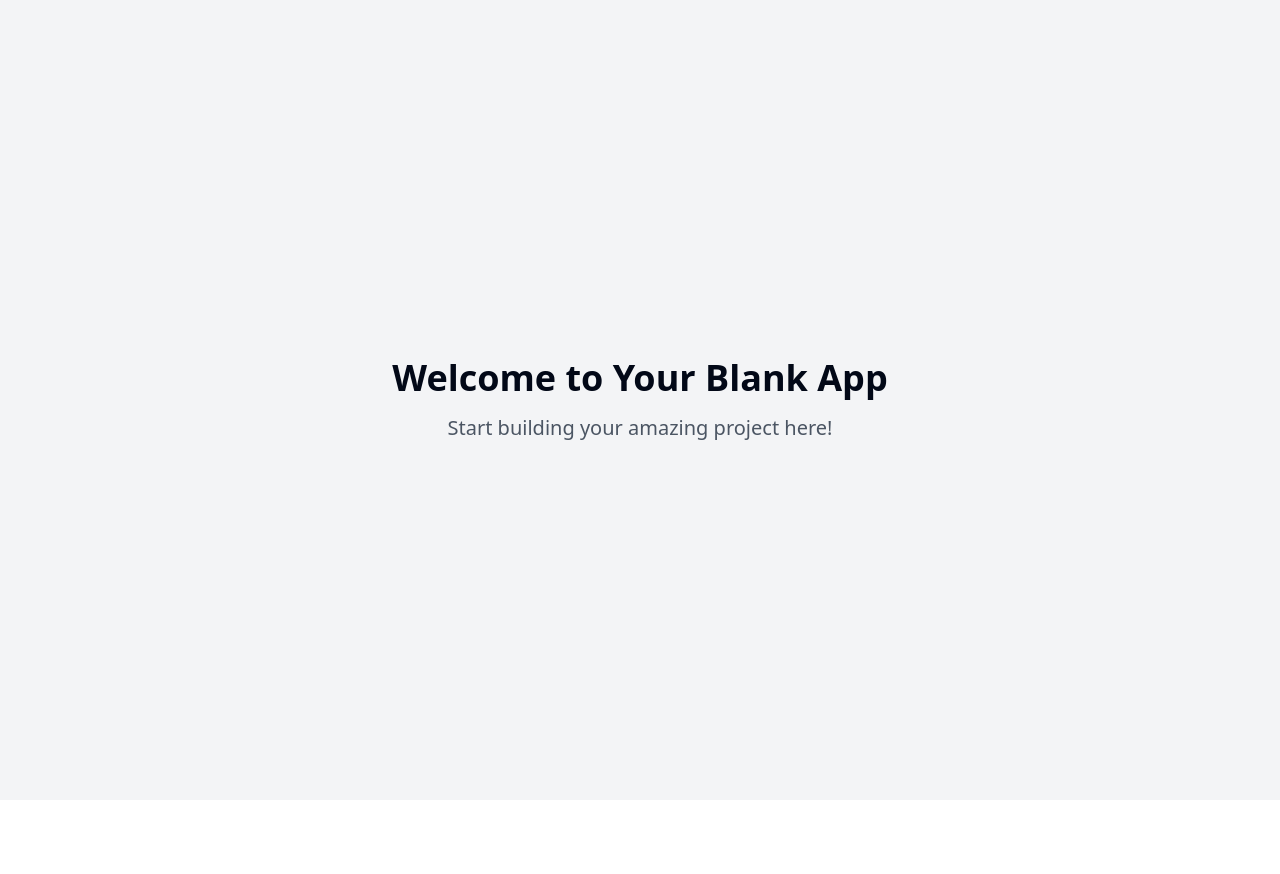
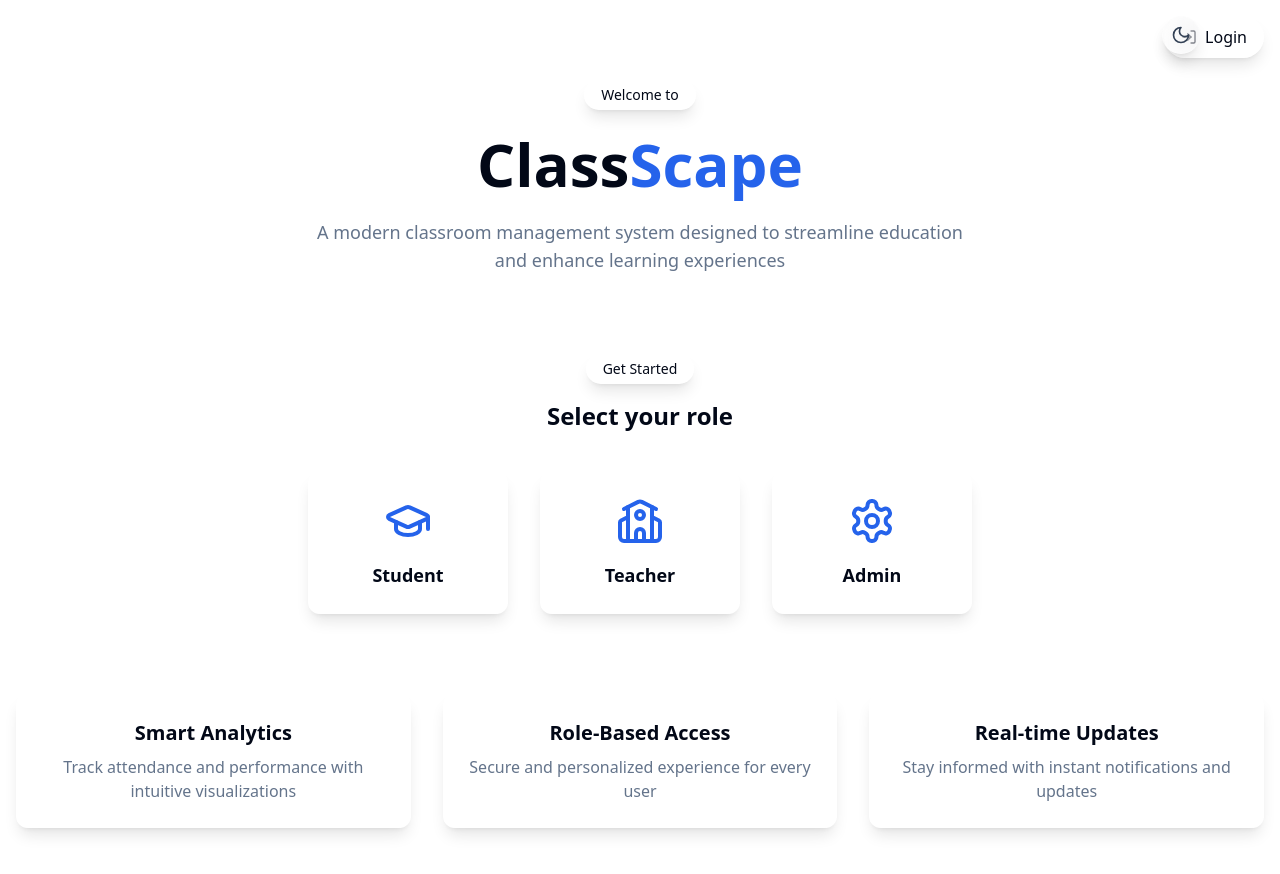
Before and after one commit to PavanBollepalli/class-scape-hub, a React (Vite) app: page / in a window 1280 px wide. Shown: the top 874 px of the page. Before the commit the page ends 800 px from the top, so only its background shows below. Built offline with nearby package versions, Linux system fonts and the light colour scheme.

Commit message:
Implement Classroom Management System
This commit implements a Classroom Management System (CMS) with features for students, teachers, and administrators, including role-based dashboards, authentication, and analytics.  The system supports light/dark mode and is fully responsive.

```diff
--- /dev/null
+++ b/src/components/LoginButton.tsx
@@ -0,0 +1,11 @@
+
+import { LogIn } from "lucide-react";
+
+export const LoginButton = () => {
+  return (
+    <button className="fixed top-4 right-4 flex items-center gap-2 glass px-4 py-2 rounded-full transition-all duration-300 hover:scale-105">
+      <LogIn className="w-4 h-4" />
+      <span>Login</span>
+    </button>
+  );
+};
--- /dev/null
+++ b/src/components/RoleCard.tsx
@@ -0,0 +1,33 @@
+
+import { GraduationCap, School, Settings } from "lucide-react";
+
+interface RoleCardProps {
+  role: "student" | "teacher" | "admin";
+  onClick: () => void;
+}
+
+const roleIcons = {
+  student: GraduationCap,
+  teacher: School,
+  admin: Settings,
+};
+
+const roleLabels = {
+  student: "Student",
+  teacher: "Teacher",
+  admin: "Admin",
+};
+
+export const RoleCard = ({ role, onClick }: RoleCardProps) => {
+  const Icon = roleIcons[role];
+
+  return (
+    <button
+      onClick={onClick}
+      className="glass p-6 rounded-xl transition-all duration-300 hover:scale-105 flex flex-col items-center gap-4 min-w-[200px]"
+    >
+      <Icon className="w-12 h-12 text-primary" />
+      <span className="text-lg font-semibold">{roleLabels[role]}</span>
+    </button>
+  );
+};
--- /dev/null
+++ b/src/components/ThemeToggle.tsx
@@ -0,0 +1,31 @@
+
+import { Moon, Sun } from "lucide-react";
+import { useEffect, useState } from "react";
+
+export const ThemeToggle = () => {
+  const [isDark, setIsDark] = useState(false);
+
+  useEffect(() => {
+    const isDarkMode = document.documentElement.classList.contains("dark");
+    setIsDark(isDarkMode);
+  }, []);
+
+  const toggleTheme = () => {
+    document.documentElement.classList.toggle("dark");
+    setIsDark(!isDark);
+  };
+
+  return (
+    <button
+      onClick={toggleTheme}
+      className="fixed top-4 right-20 p-2 rounded-full glass transition-all duration-300 hover:scale-110"
+      aria-label="Toggle theme"
+    >
+      {isDark ? (
+        <Sun className="w-5 h-5 text-yellow-300" />
+      ) : (
+        <Moon className="w-5 h-5 text-slate-700" />
+      )}
+    </button>
+  );
+};
--- a/src/index.css
+++ b/src/index.css
@@ -1,3 +1,4 @@
+
 @tailwind base;
 @tailwind components;
 @tailwind utilities;
@@ -6,87 +7,56 @@
   :root {
     --background: 0 0% 100%;
     --foreground: 222.2 84% 4.9%;
-
     --card: 0 0% 100%;
     --card-foreground: 222.2 84% 4.9%;
-
     --popover: 0 0% 100%;
     --popover-foreground: 222.2 84% 4.9%;
-
-    --primary: 222.2 47.4% 11.2%;
+    --primary: 221.2 83.2% 53.3%;
     --primary-foreground: 210 40% 98%;
-
     --secondary: 210 40% 96.1%;
     --secondary-foreground: 222.2 47.4% 11.2%;
-
     --muted: 210 40% 96.1%;
     --muted-foreground: 215.4 16.3% 46.9%;
-
     --accent: 210 40% 96.1%;
     --accent-foreground: 222.2 47.4% 11.2%;
-
     --destructive: 0 84.2% 60.2%;
     --destructive-foreground: 210 40% 98%;
-
     --border: 214.3 31.8% 91.4%;
     --input: 214.3 31.8% 91.4%;
-    --ring: 222.2 84% 4.9%;
-
-    --radius: 0.5rem;
-
-    --sidebar-background: 0 0% 98%;
-
-    --sidebar-foreground: 240 5.3% 26.1%;
-
-    --sidebar-primary: 240 5.9% 10%;
-
-    --sidebar-primary-foreground: 0 0% 98%;
-
-    --sidebar-accent: 240 4.8% 95.9%;
-
-    --sidebar-accent-foreground: 240 5.9% 10%;
-
-    --sidebar-border: 220 13% 91%;
-
-    --sidebar-ring: 217.2 91.2% 59.8%;
+    --ring: 221.2 83.2% 53.3%;
+    --radius: 0.75rem;
   }
 
   .dark {
     --background: 222.2 84% 4.9%;
     --foreground: 210 40% 98%;
-
     --card: 222.2 84% 4.9%;
     --card-foreground: 210 40% 98%;
-
     --popover: 222.2 84% 4.9%;
     --popover-foreground: 210 40% 98%;
-
-    --primary: 210 40% 98%;
+    --primary: 217.2 91.2% 59.8%;
     --primary-foreground: 222.2 47.4% 11.2%;
-
     --secondary: 217.2 32.6% 17.5%;
     --secondary-foreground: 210 40% 98%;
-
     --muted: 217.2 32.6% 17.5%;
     --muted-foreground: 215 20.2% 65.1%;
-
     --accent: 217.2 32.6% 17.5%;
     --accent-foreground: 210 40% 98%;
-
     --destructive: 0 62.8% 30.6%;
     --destructive-foreground: 210 40% 98%;
-
     --border: 217.2 32.6% 17.5%;
     --input: 217.2 32.6% 17.5%;
-    --ring: 212.7 26.8% 83.9%;
-    --sidebar-background: 240 5.9% 10%;
-    --sidebar-foreground: 240 4.8% 95.9%;
-    --sidebar-primary: 224.3 76.3% 48%;
-    --sidebar-primary-foreground: 0 0% 100%;
-    --sidebar-accent: 240 3.7% 15.9%;
-    --sidebar-accent-foreground: 240 4.8% 95.9%;
-    --sidebar-border: 240 3.7% 15.9%;
-    --sidebar-ring: 217.2 91.2% 59.8%;
+    --ring: 224.3 76.3% 48%;
+  }
+}
+
+@layer utilities {
+  .glass {
+    @apply bg-white/10 backdrop-blur-lg border border-white/20 shadow-lg;
+  }
+
+  .dark .glass {
+    @apply bg-black/10 border-white/10;
   }
 }
 
@@ -94,8 +64,7 @@
   * {
     @apply border-border;
   }
-
   body {
-    @apply bg-background text-foreground;
+    @apply bg-background text-foreground antialiased;
   }
 }
--- a/src/pages/Index.tsx
+++ b/src/pages/Index.tsx
@@ -1,12 +1,66 @@
-// Update this page (the content is just a fallback if you fail to update the page)
+
+import { LoginButton } from "@/components/LoginButton";
+import { RoleCard } from "@/components/RoleCard";
+import { ThemeToggle } from "@/components/ThemeToggle";
+import { useState } from "react";
 
 const Index = () => {
+  const [selectedRole, setSelectedRole] = useState<"student" | "teacher" | "admin" | null>(null);
+
   return (
-    <div className="min-h-screen flex items-center justify-center bg-gray-100">
-      <div className="text-center">
-        <h1 className="text-4xl font-bold mb-4">Welcome to Your Blank App</h1>
-        <p className="text-xl text-gray-600">Start building your amazing project here!</p>
-      </div>
+    <div className="min-h-screen w-full overflow-hidden">
+      <LoginButton />
+      <ThemeToggle />
+
+      <main className="container mx-auto px-4 py-20">
+        <div className="space-y-6 text-center animate-fadeIn">
+          <span className="px-4 py-1 text-sm rounded-full glass inline-block">
+            Welcome to
+          </span>
+          <h1 className="text-4xl md:text-6xl font-bold">
+            Class<span className="text-primary">Scape</span>
+          </h1>
+          <p className="text-lg text-muted-foreground max-w-2xl mx-auto">
+            A modern classroom management system designed to streamline education and enhance learning experiences
+          </p>
+        </div>
+
+        <div className="mt-20">
+          <div className="text-center mb-10 animate-fadeIn">
+            <span className="px-4 py-1 text-sm rounded-full glass inline-block">
+              Get Started
+            </span>
+            <h2 className="text-2xl font-semibold mt-4">Select your role</h2>
+          </div>
+
+          <div className="flex flex-wrap justify-center gap-8 animate-fadeIn">
+            <RoleCard role="student" onClick={() => setSelectedRole("student")} />
+            <RoleCard role="teacher" onClick={() => setSelectedRole("teacher")} />
+            <RoleCard role="admin" onClick={() => setSelectedRole("admin")} />
+          </div>
+        </div>
+
+        <div className="mt-20 grid grid-cols-1 md:grid-cols-3 gap-8 animate-fadeIn">
+          <div className="glass p-6 rounded-xl text-center">
+            <h3 className="text-xl font-semibold mb-2">Smart Analytics</h3>
+            <p className="text-muted-foreground">
+              Track attendance and performance with intuitive visualizations
+            </p>
+          </div>
+          <div className="glass p-6 rounded-xl text-center">
+            <h3 className="text-xl font-semibold mb-2">Role-Based Access</h3>
+            <p className="text-muted-foreground">
+              Secure and personalized experience for every user
+            </p>
+          </div>
+          <div className="glass p-6 rounded-xl text-center">
+            <h3 className="text-xl font-semibold mb-2">Real-time Updates</h3>
+            <p className="text-muted-foreground">
+              Stay informed with instant notifications and updates
+            </p>
+          </div>
+        </div>
+      </main>
     </div>
   );
 };
--- a/tailwind.config.ts
+++ b/tailwind.config.ts
@@ -1,3 +1,4 @@
+
 import type { Config } from "tailwindcss";
 
 export default {
@@ -12,85 +13,82 @@ export default {
   theme: {
     container: {
       center: true,
-			padding: '2rem',
+      padding: "2rem",
       screens: {
-				'2xl': '1400px'
-			}
+        "2xl": "1400px",
+      },
     },
     extend: {
       colors: {
-				border: 'hsl(var(--border))',
-				input: 'hsl(var(--input))',
-				ring: 'hsl(var(--ring))',
-				background: 'hsl(var(--background))',
-				foreground: 'hsl(var(--foreground))',
+        border: "hsl(var(--border))",
+        input: "hsl(var(--input))",
+        ring: "hsl(var(--ring))",
+        background: "hsl(var(--background))",
+        foreground: "hsl(var(--foreground))",
         primary: {
-					DEFAULT: 'hsl(var(--primary))',
-					foreground: 'hsl(var(--primary-foreground))'
+          DEFAULT: "hsl(var(--primary))",
+          foreground: "hsl(var(--primary-foreground))",
         },
         secondary: {
-					DEFAULT: 'hsl(var(--secondary))',
-					foreground: 'hsl(var(--secondary-foreground))'
+          DEFAULT: "hsl(var(--secondary))",
+          foreground: "hsl(var(--secondary-foreground))",
         },
         destructive: {
-					DEFAULT: 'hsl(var(--destructive))',
-					foreground: 'hsl(var(--destructive-foreground))'
+          DEFAULT: "hsl(var(--destructive))",
+          foreground: "hsl(var(--destructive-foreground))",
         },
         muted: {
-					DEFAULT: 'hsl(var(--muted))',
-					foreground: 'hsl(var(--muted-foreground))'
+          DEFAULT: "hsl(var(--muted))",
+          foreground: "hsl(var(--muted-foreground))",
         },
         accent: {
-					DEFAULT: 'hsl(var(--accent))',
-					foreground: 'hsl(var(--accent-foreground))'
+          DEFAULT: "hsl(var(--accent))",
+          foreground: "hsl(var(--accent-foreground))",
         },
         popover: {
-					DEFAULT: 'hsl(var(--popover))',
-					foreground: 'hsl(var(--popover-foreground))'
+          DEFAULT: "hsl(var(--popover))",
+          foreground: "hsl(var(--popover-foreground))",
         },
         card: {
-					DEFAULT: 'hsl(var(--card))',
-					foreground: 'hsl(var(--card-foreground))'
+          DEFAULT: "hsl(var(--card))",
+          foreground: "hsl(var(--card-foreground))",
         },
-				sidebar: {
-					DEFAULT: 'hsl(var(--sidebar-background))',
-					foreground: 'hsl(var(--sidebar-foreground))',
-					primary: 'hsl(var(--sidebar-primary))',
-					'primary-foreground': 'hsl(var(--sidebar-primary-foreground))',
-					accent: 'hsl(var(--sidebar-accent))',
-					'accent-foreground': 'hsl(var(--sidebar-accent-foreground))',
-					border: 'hsl(var(--sidebar-border))',
-					ring: 'hsl(var(--sidebar-ring))'
-				}
       },
       borderRadius: {
-				lg: 'var(--radius)',
-				md: 'calc(var(--radius) - 2px)',
-				sm: 'calc(var(--radius) - 4px)'
+        lg: "var(--radius)",
+        md: "calc(var(--radius) - 2px)",
+        sm: "calc(var(--radius) - 4px)",
       },
       keyframes: {
-				'accordion-down': {
-					from: {
-						height: '0'
+        "accordion-down": {
+          from: { height: "0" },
+          to: { height: "var(--radix-accordion-content-height)" },
         },
-					to: {
-						height: 'var(--radix-accordion-content-height)'
-					}
+        "accordion-up": {
+          from: { height: "var(--radix-accordion-content-height)" },
+          to: { height: "0" },
         },
-				'accordion-up': {
-					from: {
-						height: 'var(--radix-accordion-content-height)'
+        fadeIn: {
+          "0%": { opacity: "0", transform: "translateY(10px)" },
+          "100%": { opacity: "1", transform: "translateY(0)" },
         },
-					to: {
-						height: '0'
-					}
-				}
+        slideIn: {
+          "0%": { transform: "translateX(-100%)" },
+          "100%": { transform: "translateX(0)" },
+        },
+        float: {
+          "0%, 100%": { transform: "translateY(0)" },
+          "50%": { transform: "translateY(-10px)" },
+        },
       },
       animation: {
-				'accordion-down': 'accordion-down 0.2s ease-out',
-				'accordion-up': 'accordion-up 0.2s ease-out'
-			}
-		}
+        "accordion-down": "accordion-down 0.2s ease-out",
+        "accordion-up": "accordion-up 0.2s ease-out",
+        fadeIn: "fadeIn 0.5s ease-out",
+        slideIn: "slideIn 0.5s ease-out",
+        float: "float 3s ease-in-out infinite",
+      },
+    },
   },
   plugins: [require("tailwindcss-animate")],
 } satisfies Config;
```
Lines whose indentation alone changed are shown as unchanged.
